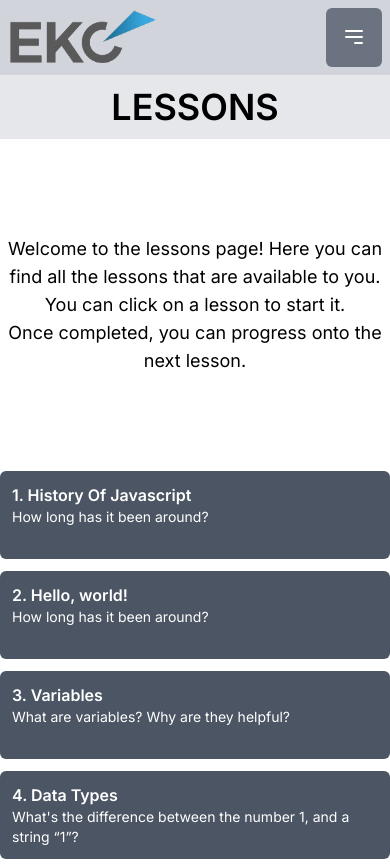
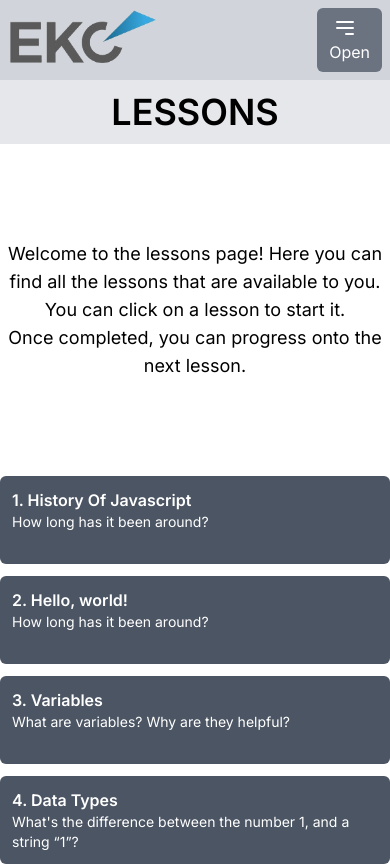
Before and after one commit to NetSpud/college, a Next.js app: page /lessons in a window 390 px wide. Shown: the top 866 px of the page. Built offline with nearby package versions, Linux system fonts and the light colour scheme.

Commit message:
added text to nav btn on mobile

```diff
--- a/src/app/components/navigation.tsx
+++ b/src/app/components/navigation.tsx
@@ -39,10 +39,11 @@ const MobileNav = () => {
     <div className="sm:hidden">
       <div className="flex">
         <Logo />
-        <button onClick={() => setIsOpen(!isOpen)} className="px-3 py-2 ml-auto rounded-md bg-gray-500 hover:bg-gray-400 duration-300">
+        <button onClick={() => setIsOpen(!isOpen)} className="px-3 py-2 ml-auto rounded-md bg-gray-500 text-white hover:bg-gray-400 duration-300">
           <svg className="w-8 h-6 text-white" fill="none" stroke="currentColor" viewBox="0 0 24 24" xmlns="http://www.w3.org/2000/svg">
             <path strokeLinecap="round" strokeLinejoin="round" strokeWidth={2} d="M4 6h16M4 12h16m-7 6h7" />
           </svg>
+          Open
         </button>
       </div>
       <ul className={`ml-8 flex-col items-center gap-5 ${isOpen ? "flex" : "hidden"}`}>
```
